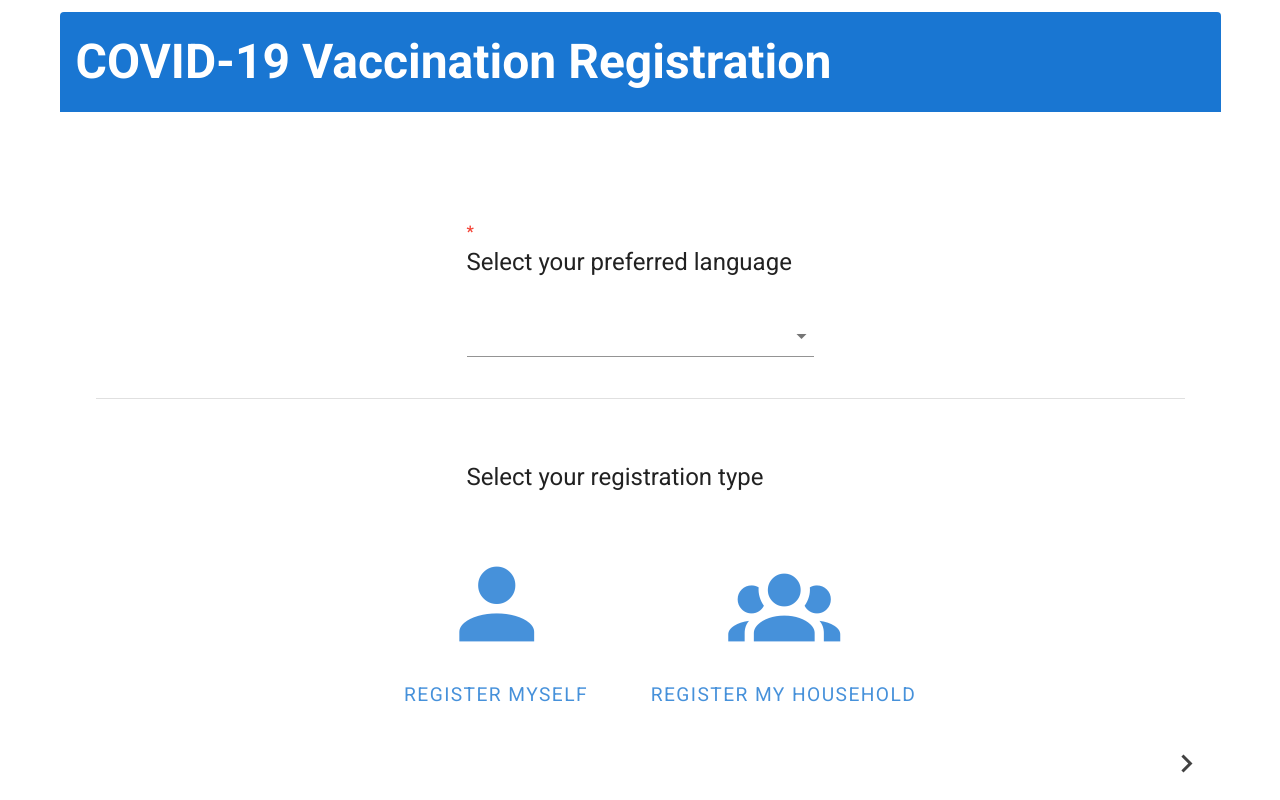
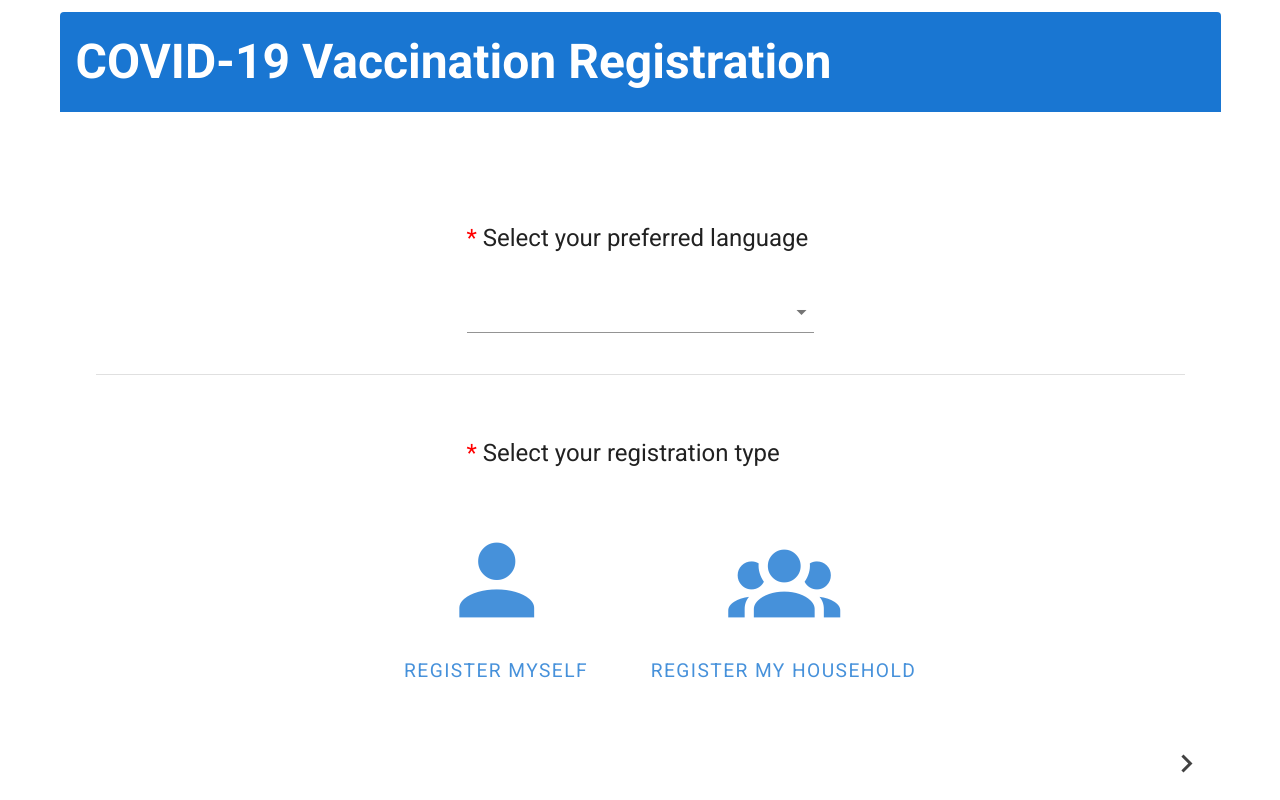
Before and after one commit to david-fraley/MassVaccinationSystem, a Vue app in the folder PatientRegistrationApp/: page / in a window 1280 px wide. Built offline with nearby package versions, Linux system fonts and the light colour scheme; what v-mask would draw is missing.

Commit message:
[MVS-416] Fix greeting page

```diff
--- a/PatientRegistrationApp/src/components/GreetingPage.vue
+++ b/PatientRegistrationApp/src/components/GreetingPage.vue
@@ -4,7 +4,7 @@
 			<v-col cols="4">
 			</v-col>
 			<v-col cols="4">
-				<span class="red--text"><strong>* </strong></span><span><p style="font-size:1.5em" class="font-weight-regular">Select your preferred language</p></span>
+				<span><p style="font-size:1.5em" class="font-weight-regular"><span style="color:red">* </span>Select your preferred language</p></span>
 			</v-col>
 			<v-col cols="4">
 			</v-col>
@@ -32,7 +32,7 @@
 			<v-col cols="4">
 			</v-col>
 			<v-col cols="4">
-				<span><p style="font-size:1.5em" class="font-weight-regular"><br />Select your registration type</p></span>
+				<span><p style="font-size:1.5em" class="font-weight-regular"><br /><span style="color:red">* </span>Select your registration type</p></span>
 			</v-col>
 			<v-col cols="4">
 			</v-col>
```
